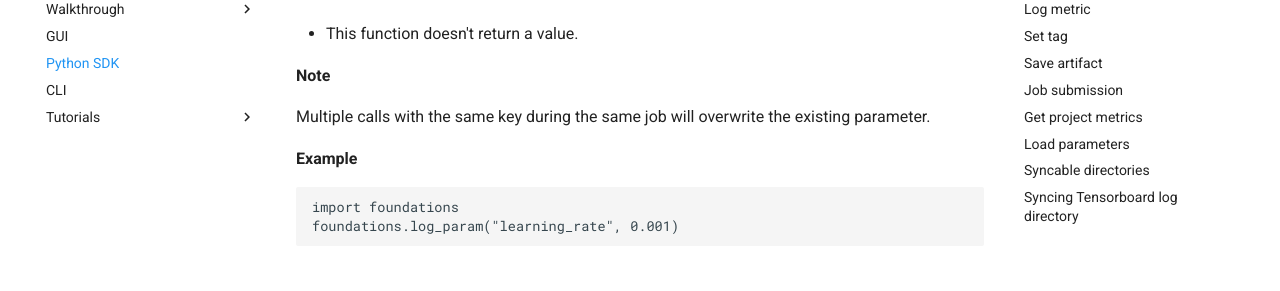
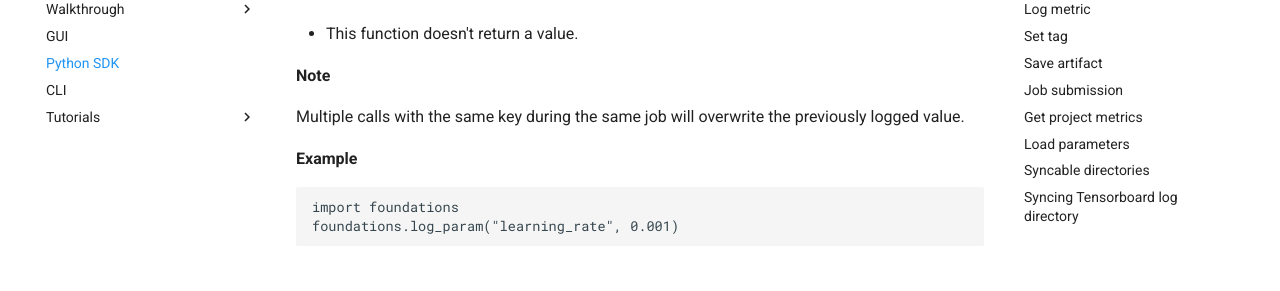
Before and after one commit to DeepLearnI/atlas-ce-docs, an MkDocs documentation site: the page built from docs/api_docs/sources/sdk-reference/SDK.md, in a window 1280 px wide and 900 px high, scrolled down 447 px. Shown: the part 153-444 px from the top of the window. Built offline with MkDocs 1.6.1 and Material for MkDocs 9.7.7, drawn with Linux system fonts in a browser that asks for light colours.

Commit message:
Update SDK.md

```diff
--- a/docs/api_docs/sources/sdk-reference/SDK.md
+++ b/docs/api_docs/sources/sdk-reference/SDK.md
@@ -22,7 +22,7 @@ __Returns__
 
 __Note__
 
-Multiple calls with the same key during the same job will overwrite the existing parameter.
+Multiple calls with the same key during the same job will overwrite the previously logged value.
 
 __Example__
 
```
